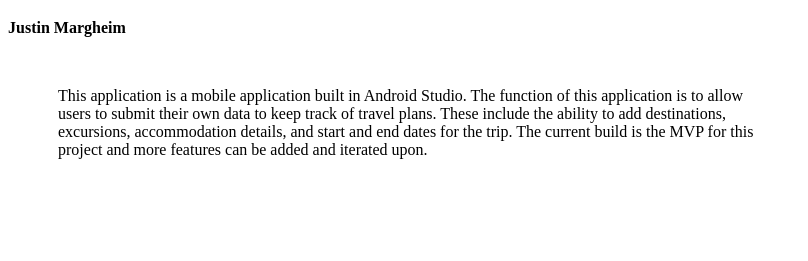
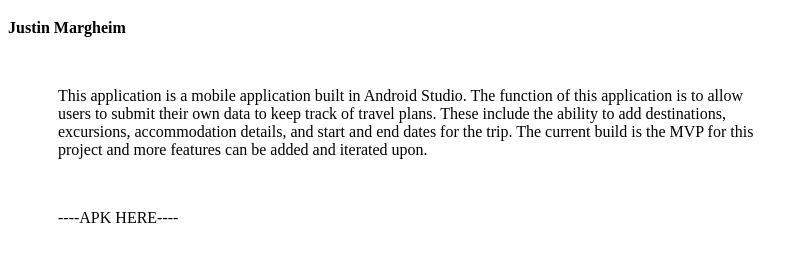
Before and after one commit to TMJustin/Travel-Planning-Application, a plain HTML site: page index.html in a window 1280 px wide. Shown: the part 61-322 px from the top of the page, without its empty margins (0-808 px from the left). Drawn offline with Linux system fonts and the light colour scheme.

Commit message:
Update index.html

```diff
--- a/index.html
+++ b/index.html
@@ -20,5 +20,6 @@
     <section>
       <p>This application is a mobile application built in Android Studio. The function of this application is to allow users to submit their own data to keep track of travel plans. These include the ability to add
       destinations, excursions, accommodation details, and start and end dates for the trip. The current build is the MVP for this project and more features can be added and iterated upon.</p>
+      <p>----APK HERE----</p>
     </section>
   </body>
```
